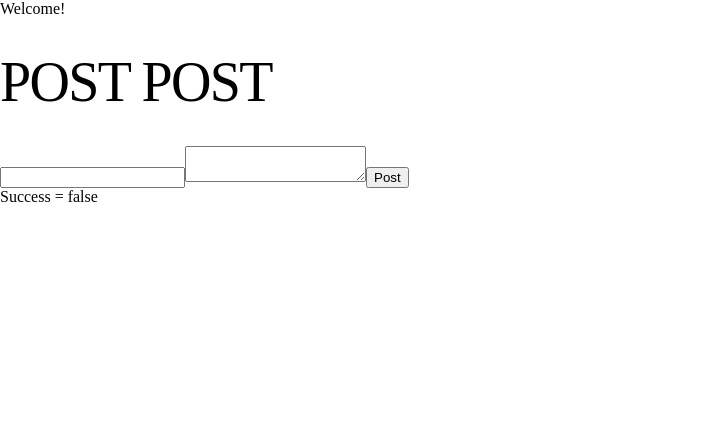
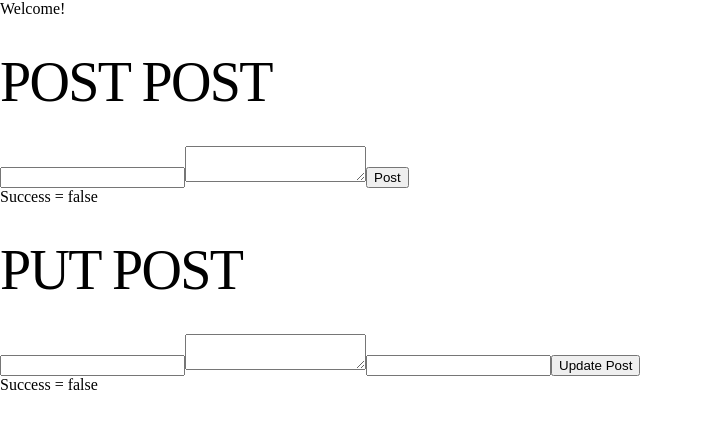
Before and after one commit to Reretak/combtimeline, a React (Vite) app in the folder app/client/: page /admin in a window 1280 px wide. Shown: the top 428 px of the page, without its empty margins (0-703 px from the left). Built offline with nearby package versions, Linux system fonts and the light colour scheme.

Commit message:
this will fail wouldnt it?

```diff
--- a/app/client/src/Admin.jsx
+++ b/app/client/src/Admin.jsx
@@ -7,6 +7,7 @@ function Admin(){
         <>
             <p>Welcome!</p>
             <Post />
+            <PostPut />
         </>
     )
 }
@@ -46,4 +47,40 @@ function Post() {
         </>
     );
 }
+
+function PostPut() {
+    async function postlogic(prevState, formData) {
+        const title = formData.get("title");
+        const content = formData.get("content");
+        const id = formData.get("id")
+
+        try {
+            const response = await axios.post(
+                "https://timelineserver-production.up.railway.app/api/post/"+id,
+                { title, content },
+                { withCredentials: true }
+            );
+            return { success: response.data.success };
+        } catch (error) {
+            console.error("Put post failed", error);
+            return { success: false, error: error.message };
+        }
+    }
+
+    const [state, formAction] = useActionState(postlogic, { success: false });
+
+    return (
+        <>
+            <h1>PUT POST</h1>
+            <form action={formAction}>
+                <input name="title" />
+                <textarea name="content" />
+                <input name="id" type="number"/>
+                <button type="submit">Update Post</button>
+            </form>
+            <p>Success = {state.success.toString()}</p>
+        </>
+    );
+}
+
 export default Admin;
```
